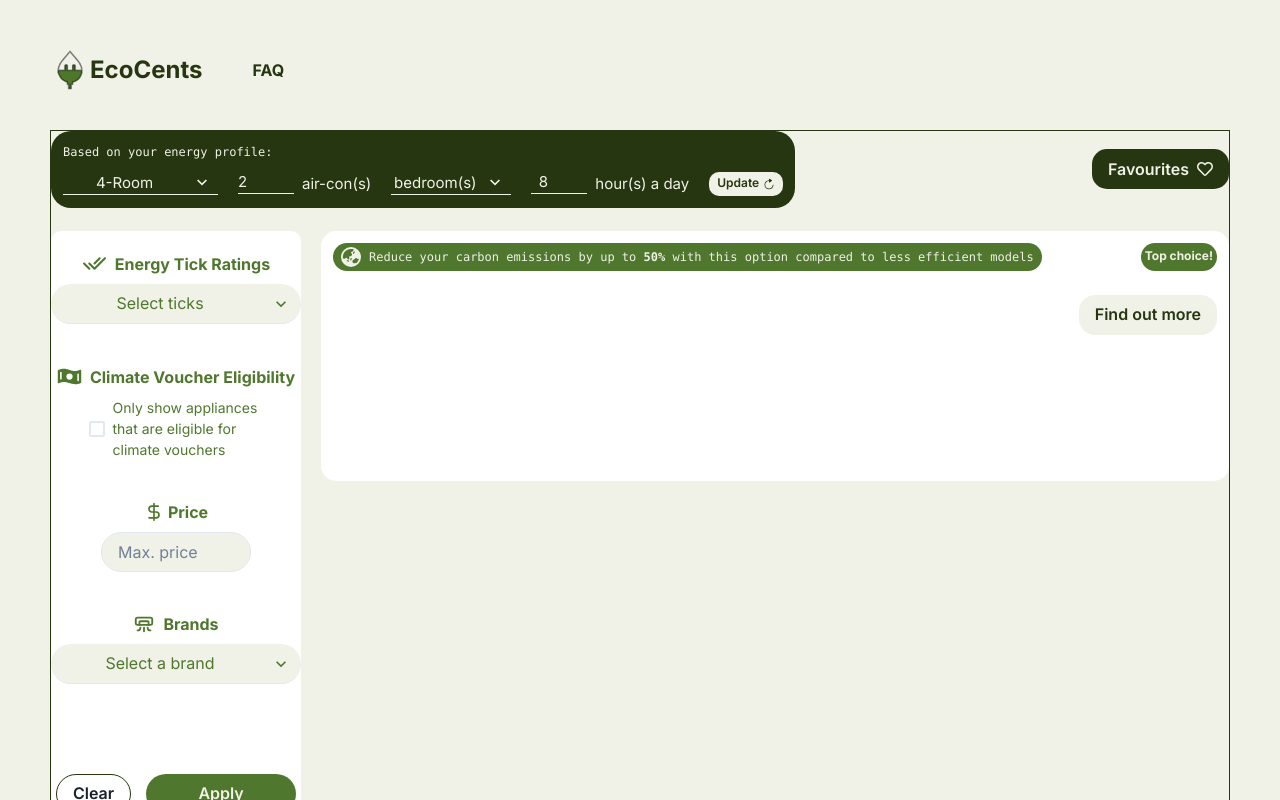
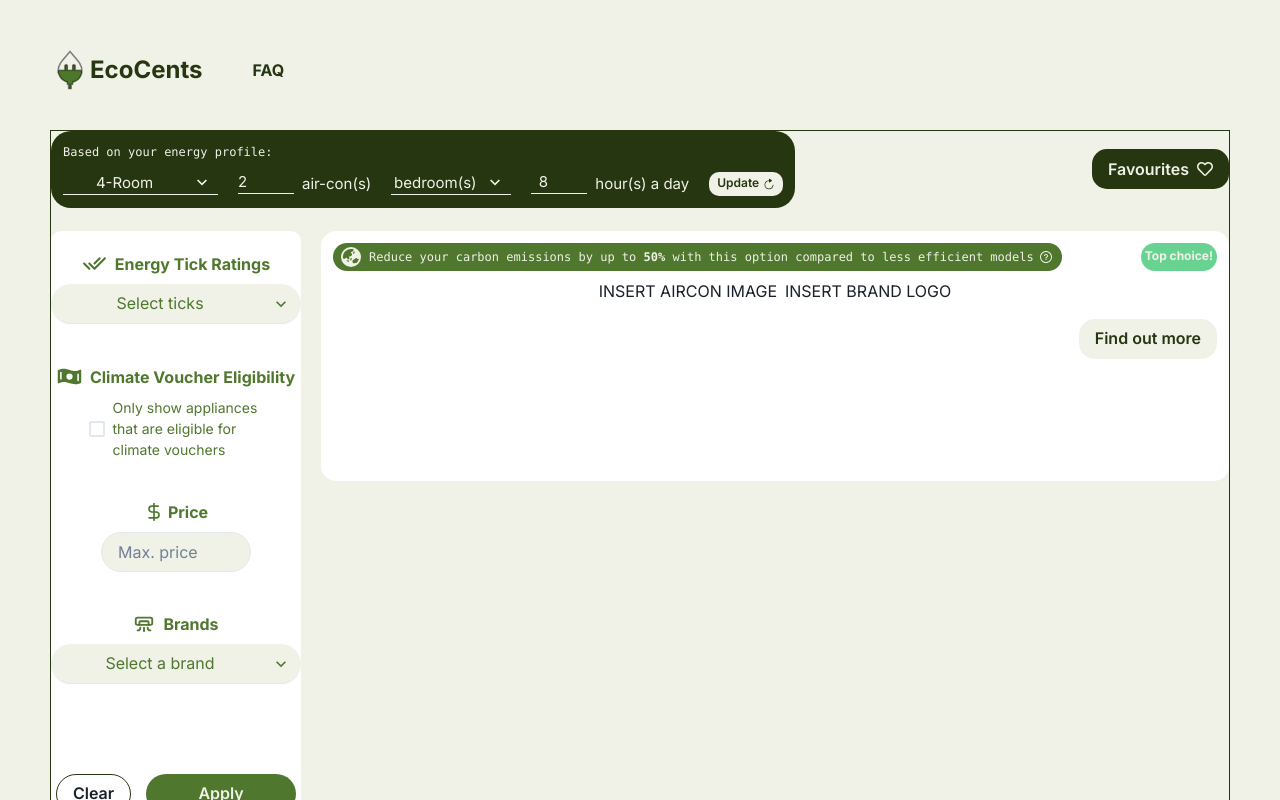
Before and after one commit to bfg-www/web, a Next.js app: page /profile in a window 1280 px wide. Shown: the top 800 px of the page. Built offline with nearby package versions, Linux system fonts and the light colour scheme.

Commit message:
Create custom tooltip

```diff
--- a/src/app/profile/page.tsx
+++ b/src/app/profile/page.tsx
@@ -1,5 +1,6 @@
 'use client'
 import {
+  Box,
   Button,
   Checkbox,
   Flex,
@@ -13,6 +14,7 @@ import {
   Skeleton,
   Stack,
   Text,
+  Tooltip,
   VStack,
 } from '@chakra-ui/react'
 import Link from 'next/link'
@@ -27,8 +29,8 @@ import { FaRegHeart } from 'react-icons/fa'
 import { TbAirConditioning, TbChecks, TbFaceIdError } from 'react-icons/tb'
 import { PiMoneyWavyFill } from 'react-icons/pi'
 import { LuDollarSign } from 'react-icons/lu'
-import { HiLightBulb } from 'react-icons/hi'
 import { FaEarthAsia } from 'react-icons/fa6'
+import { LiaQuestionCircle } from 'react-icons/lia'
 
 // TODO: Mock user data to be stored in localStorage later
 // user_energy_profile matches form values from profiling page
@@ -243,6 +245,74 @@ export default function Page() {
   )
 }
 
+function ProductCard({
+  product,
+  showTopChoiceTag,
+}: {
+  product: Aircon
+  showTopChoiceTag: boolean
+}) {
+  return (
+    <VStack backgroundColor="white" height="250px" borderRadius="15px" p={3}>
+      <Flex width="100%" justifyContent="space-between">
+        <HStack
+          backgroundColor="#4F772D"
+          spacing={0}
+          borderRadius="15px"
+          px={2}
+          py={1}
+        >
+          <FaEarthAsia color="#F0F1E7" size="20px" />
+          <Text fontSize="xs" color="#F0F1E7" as="kbd" ml={2} mr={1}>
+            Reduce your carbon emissions by up to{' '}
+            <strong>{product.carbonEmissionsReduced * 100}%</strong> with this
+            option compared to less efficient models
+          </Text>
+          <CustomTooltip content="To be added"></CustomTooltip>
+        </HStack>
+        {showTopChoiceTag && (
+          <Text
+            background="green.300"
+            fontSize="xs"
+            color="#F0F1E7"
+            borderRadius="15px"
+            as="b"
+            p={1}
+          >
+            Top choice!
+          </Text>
+        )}
+      </Flex>
+      <HStack>
+        <Box>INSERT AIRCON IMAGE</Box>
+        <VStack>
+          <Box>INSERT BRAND LOGO</Box>
+        </VStack>
+      </HStack>
+      <HStack></HStack>
+      <Button
+        alignSelf="flex-end"
+        ml="auto"
+        backgroundColor="#F0F1E7"
+        color="#253610"
+        borderRadius="16px"
+      >
+        Find out more
+      </Button>
+    </VStack>
+  )
+}
+
+function CustomTooltip({ content }: { content: string }) {
+  return (
+    <Tooltip hasArrow label={content} placement="bottom" color="#F0F1E7">
+      <span>
+        <LiaQuestionCircle color="#F0F1E7" />
+      </span>
+    </Tooltip>
+  )
+}
+
 function SkeletonPlaceholder() {
   console.log('SkeletonPlaceholder called')
   return (
@@ -285,52 +355,6 @@ function NotFound() {
           "We couldn't find any air-cons matching your search criteria.\nPlease adjust your filters and try again."
         }
       </Text>
-    </VStack>
-  )
-}
-
-function ProductCard({
-  product,
-  showTopChoiceTag,
-}: {
-  product: Aircon
-  showTopChoiceTag: boolean
-}) {
-  return (
-    <VStack backgroundColor="white" height="250px" borderRadius="15px" p={3}>
-      <Flex width="100%" justifyContent="space-between">
-        <HStack backgroundColor="#4F772D" borderRadius="15px" px={2} py={1}>
-          <FaEarthAsia color="#F0F1E7" size="20px" />
-          <Text fontSize="xs" color="#F0F1E7" as="kbd">
-            Reduce your carbon emissions by up to{' '}
-            <strong>{product.carbonEmissionsReduced * 100}%</strong> with this
-            option compared to less efficient models
-          </Text>
-        </HStack>
-        {showTopChoiceTag && (
-          <Text
-            background="#4F772D"
-            fontSize="xs"
-            color="#F0F1E7"
-            borderRadius="15px"
-            p={1}
-            as="b"
-          >
-            Top choice!
-          </Text>
-        )}
-      </Flex>
-      <HStack></HStack>
-      <HStack></HStack>
-      <Button
-        alignSelf="flex-end"
-        ml="auto"
-        backgroundColor="#F0F1E7"
-        color="#253610"
-        borderRadius="16px"
-      >
-        Find out more
-      </Button>
     </VStack>
   )
 }
```
